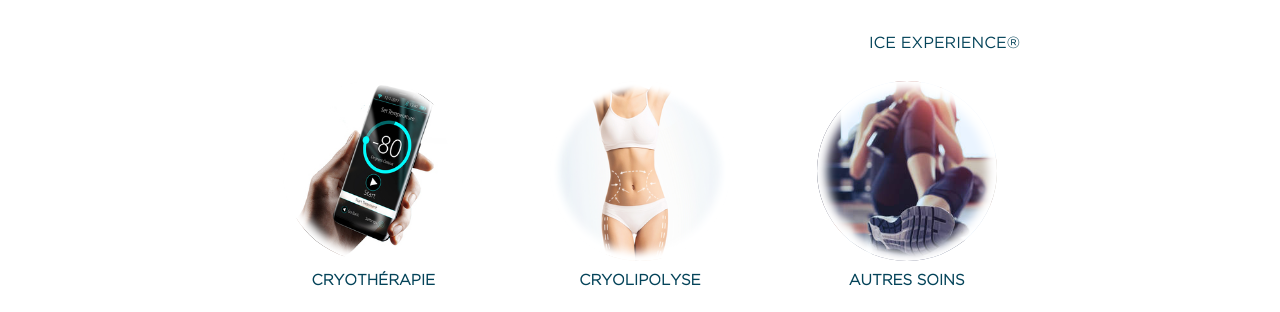
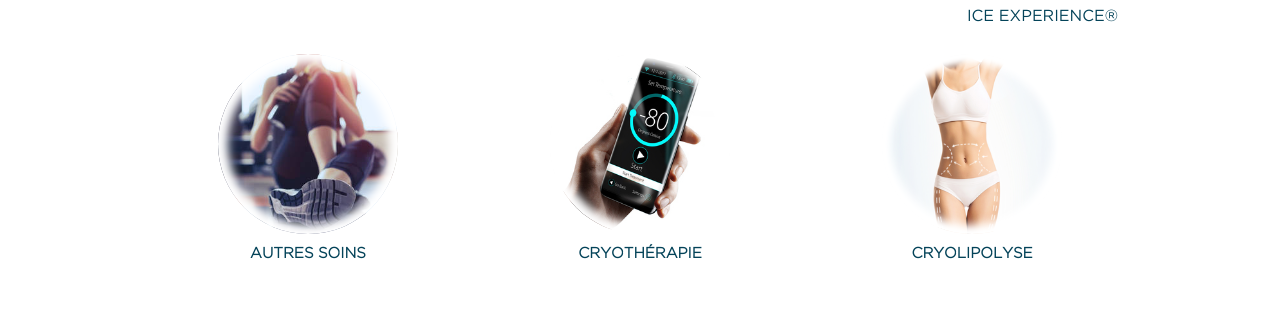
Before and after one commit to Christophe-miw/2020_eval, a plain HTML site: page index.html in a window 1280 px wide. Shown: the part 1046-1358 px from the top of the page. After the commit the page ends 1331 px from the top, so only its background shows below. Drawn offline with Linux system fonts and the light colour scheme.

Commit message:
final commit

```diff
--- a/scss/style.scss
+++ b/scss/style.scss
@@ -19,6 +19,11 @@ $blue: #044359;
 
 body {
    font-family: 'Bernina';
+}
+
+.container {
+   max-width: 996px;
+   margin: 0 auto;
 }
 
 .region_top {
@@ -192,6 +197,18 @@ body {
             filter: blur(10px);
          }
       }
+
+      .img:nth-child(1) {
+         order: 1;
+      }
+
+      .img:nth-child(2) {
+         order: 2;
+      }
+
+      .img:nth-child(3) {
+         order: 3;
+      }
    }
 }
 
@@ -215,11 +232,6 @@ body {
       }
    }
 
-   .container {
-      max-width: 800px;
-      margin: 0 auto;
-   }
-
    .region_slogan {
       justify-content: flex-end;
       padding-right: 20px;
```
Also changed, not shown: css/style.css, 1 other file.
